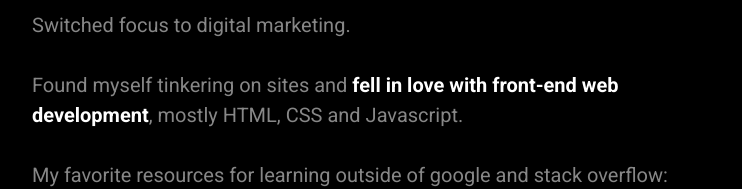
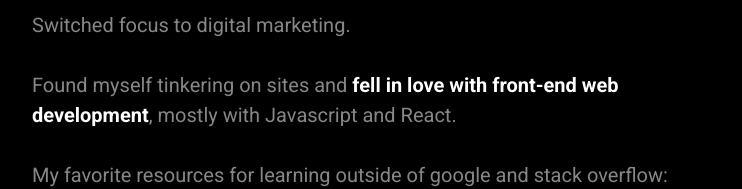
Before and after one commit to RyanPinPB/portfolio, a React (Create React App) app: page /background in a window 1280 px wide. Shown: the part 473-662 px from the top of the page, without its empty margins (258-1000 px from the left). Built offline with nearby package versions, Linux system fonts and the light colour scheme; a web font is replaced by a local one.

Commit message:
added PDM to projects, updated learning resources

```diff
--- a/src/components/Background/Background.js
+++ b/src/components/Background/Background.js
@@ -58,7 +58,7 @@ const Background = (props) => {
       <p>
         Found myself tinkering on sites and{' '}
         <strong>fell in love with front-end web development</strong>, mostly
-        HTML, CSS and Javascript.
+        with Javascript and React.
       </p>
       <p>
         My favorite resources for learning outside of google and stack overflow:
--- a/src/components/Projects/Projects.js
+++ b/src/components/Projects/Projects.js
@@ -25,7 +25,7 @@ const Projects = (props) => {
 
   return (
     <section id='projects-content'>
-      {/* <div className='projectContainer'>
+      <div className='projectContainer'>
         <animated.div style={slideUp} className='windowHeader'>
           <div className='browser-button-close'></div>
           <div className='browser-button-minimize'></div>
@@ -55,7 +55,7 @@ const Projects = (props) => {
             </a>
           </div>
         </animated.div>
-      </div> */}
+      </div>
 
       <div className='projectContainer'>
         <animated.div style={slideUp} className='windowHeader'>
```
